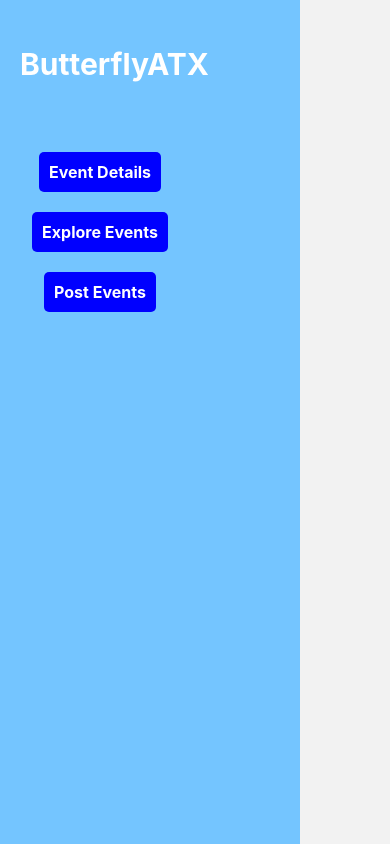
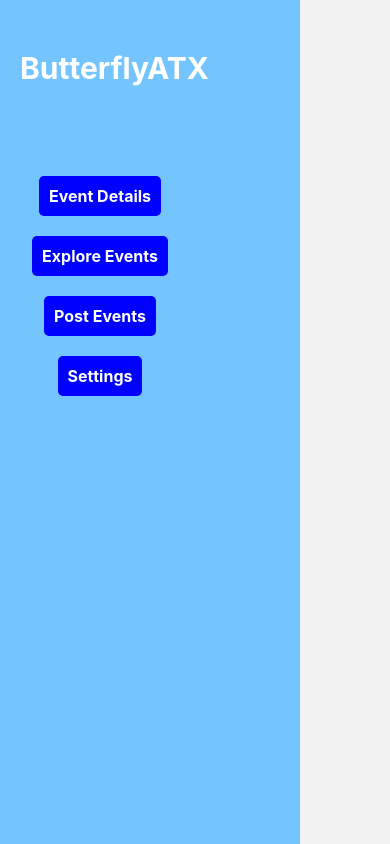
Before and after one commit to jauzi-ctm/butterflyatx, a React Native app: screen /Sidebar in a window 390 px wide. Shown: the top 844 px of the page. Built offline with nearby package versions, Linux system fonts and the light colour scheme; no server answers.

Commit message:
Settings.js; Updated SafeViewAndroid

```diff
--- a/App.js
+++ b/App.js
@@ -8,8 +8,10 @@ import Form from './src/components/Form.js'; // Update the import statement
 import { addEventFormFields, startPickupGameFormFields } from "./src/utilities/formInfo.js";
 import axios from "axios";
 import PostScreen from './src/screens/PostScreen.js';
-import { StyleSheet, SafeAreaView } from 'react-native'; // Add this import statement
+import { StyleSheet, SafeAreaView, Settings } from 'react-native'; // Add this import statement
 import { PICKUP_GAMES_API, INDIVIDUAL_EVENTS_API } from "@env";
+import SettingScreen from './src/screens/settings.js';
+import SafeViewAndroid from './src/components/SafeViewAndroid.js';
 
 const Stack = createStackNavigator();
 
@@ -18,7 +20,7 @@ const App = () => {
   const formData2 = {};
 
   return (
-    <SafeAreaView style = {{ flex: 2 }}>
+    <SafeAreaView style = { SafeViewAndroid.AndroidSafeArea}>
     <NavigationContainer>
       <Stack.Navigator screenOptions={{headerShown: false}}>
       <Stack.Screen name="ExploreEvents" component={ExploreEvents} />
@@ -58,6 +60,7 @@ const App = () => {
           />}
         </Stack.Screen>
         <Stack.Screen name='PostScreen' component={PostScreen} />
+        <Stack.Screen name = 'Settings' component={SettingScreen} />
       </Stack.Navigator>
     </NavigationContainer>
     </SafeAreaView>
--- /dev/null
+++ b/src/components/SafeViewAndroid.js
@@ -0,0 +1,9 @@
+import { StyleSheet, Platform, StatusBar } from "react-native";
+
+export default StyleSheet.create({
+  AndroidSafeArea: {
+    flex: 1,
+    backgroundColor: "white",
+    paddingTop: Platform.OS === "android" ? StatusBar.currentHeight : 0
+  }
+});
--- a/src/screens/Sidebar.js
+++ b/src/screens/Sidebar.js
@@ -1,51 +1,58 @@
 import React from 'react';
 import { useNavigation } from '@react-navigation/native';
-import ButtonUjval from '../components/ButtonUjval'; // Updated import statement
+import ButtonUjval from '../components/ButtonUjval';
 import { View, Text, StyleSheet } from 'react-native';
 
 const Sidebar = () => {
   const navigation = useNavigation();
 
   const handleEventDetailsPress = {
-    label: "Event Details",
-    whatAction: () => navigation.navigate("EventDetails")
-  }
+    label: 'Event Details',
+    whatAction: () => navigation.navigate('EventDetails'),
+  };
 
   const handleExploreEventsPress = {
-    label: "Explore Events",
-    whatAction: () => navigation.navigate("ExploreEvents")
-  }
-
+    label: 'Explore Events',
+    whatAction: () => navigation.navigate('ExploreEvents'),
+  };
 
   const handlePostButtonPress = {
     label: 'Post Events',
     whatAction: () => navigation.navigate('PostScreen'),
   };
 
+  const handleSettingPress = {
+    label: 'Settings',
+    whatAction: () => navigation.navigate('Settings'),
+  };
+
   return (
-    <View style = {{ flex : 1, alignItems: 'flex-start', padding: 20, backgroundColor: '#74C5FF', width: 300 }}>
-      <Text style = {styles.text}>ButterflyATX</Text>
-      <View style = {styles.container}>
-      <ButtonUjval data={handleEventDetailsPress} />
-      <ButtonUjval data={handleExploreEventsPress} />
-      <ButtonUjval data={handlePostButtonPress} />
+    <View style={{ flex: 1, alignItems: 'flex-start', padding: 20, backgroundColor: '#74C5FF', width: 300 }}>
+      <Text style={styles.text}>ButterflyATX</Text>
+      <View style={styles.container}>
+        <ButtonUjval data={handleEventDetailsPress} />
+        <ButtonUjval data={handleExploreEventsPress} />
+        <ButtonUjval data={handlePostButtonPress} />
+        <ButtonUjval data={handleSettingPress} />
       </View>
-      </View>
+    </View>
   );
 };
 
 const styles = StyleSheet.create({
   text: {
-    paddingTop: 26,
+    paddingTop: 30,
     fontSize: 30,
     color: 'white',
     fontWeight: 'bold',
-    paddingBottom: 60
+    paddingBottom: 60,
   },
-  container:{
+  container: {
+    paddingTop: 20, // Increase this value to add more space between the buttons
     width: 250,
-    height: 300,
+    height: 1000,
     marginHorizontal: -45,
-  }
-})
+  },
+});
+
 export default Sidebar;
--- /dev/null
+++ b/src/screens/settings.js
@@ -0,0 +1,57 @@
+import React, { useState, useEffect } from 'react';
+import { View, TextInput, Button, Alert, Text } from 'react-native';
+import AsyncStorage from '@react-native-async-storage/async-storage';
+import ButtonUjval from '../components/ButtonUjval';
+import { HamburgerButton } from '../components/HamburgerButton';
+
+const SettingScreen = () => {
+  const [username, setUsername] = useState('');
+  const [age, setAge] = useState('');
+  const [storedUserData, setStoredUserData] = useState(null);
+
+  useEffect(() => {
+    retrieveUserData();
+  }, []);
+
+  const saveUserData = async () => {
+    try {
+      const userData = { username, age };
+      await AsyncStorage.setItem('userData', JSON.stringify(userData));
+      Alert.alert('Success', 'User data saved successfully!');
+      setStoredUserData(userData);
+    } catch (error) {
+      console.log('Error saving user data:', error);
+    }
+  };
+
+  const retrieveUserData = async () => {
+    try {
+      const value = await AsyncStorage.getItem('userData');
+      if (value !== null) {
+        const userData = JSON.parse(value);
+        setStoredUserData(userData);
+      }
+    } catch (error) {
+      console.log('Error retrieving user data:', error);
+    }
+  };
+
+  return (
+    <><HamburgerButton /><View style={{ flex: 1, justifyContent: 'center', alignItems: 'center' }}>
+      <TextInput
+        style={{ width: '80%', height: 40, borderColor: 'gray', borderWidth: 1, marginBottom: 10 }}
+        placeholder="Enter your username"
+        onChangeText={text => setUsername(text)}
+        value={username} />
+      <TextInput
+        style={{ width: '80%', height: 40, borderColor: 'gray', borderWidth: 1, marginBottom: 10 }}
+        placeholder="Enter your age"
+        onChangeText={text => setAge(text)}
+        value={age}
+        keyboardType="numeric" />
+      <ButtonUjval data={{ label: "Add", whatAction: () => { saveUserData; } }} />
+    </View></>
+  );
+};
+
+export default SettingScreen;
--- a/src/utilities/formInfo.js
+++ b/src/utilities/formInfo.js
@@ -44,7 +44,10 @@ const addEventFormFields = [
   { label: "End Time", type: "TimePicker", required: false, placeholder: "6:00pm", default: "" },
   { type: "Button" }
 ];
-
+const settingsFields = [
+  { label: "Name", type: "TextInput", required: true, placeholder: "john_Doe" },
+  { label: "Age", type: "TextInput", multiline: true, required: false, placeholder: "16" },
+];
 const startPickupGameFormFields = [
   {
     label: 'Sport/Category',
@@ -69,4 +72,4 @@ const startPickupGameFormFields = [
   { type: "Button" }
 ];
 
-export { userFormFields, addEventFormFields, startPickupGameFormFields };
+export { userFormFields, addEventFormFields, startPickupGameFormFields, settingsFields };
```
Also changed, not shown: 1 other file (tests, documents, lock files or other folders).
